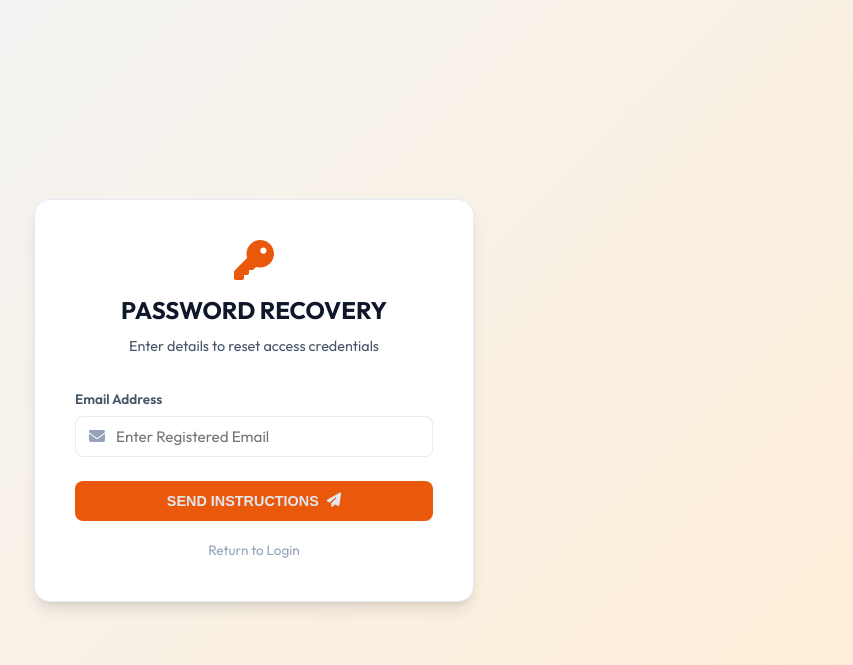
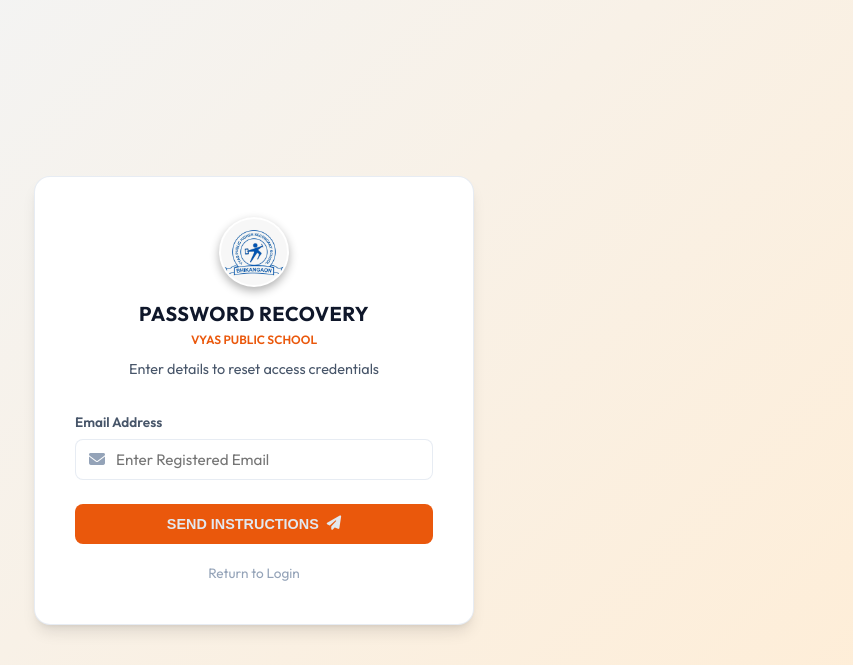
Before and after one commit to Shreeshvyas/VPHS, a Django app: page /forgot-password/ in a window 1280 px wide. Shown: the top 665 px of the page, without its empty margins (386-1239 px from the left). Run offline with Django 4.2, Linux system fonts and the light colour scheme; data comes from the database, SQL or seed files in the repository.

Commit message:
Configure actual school logo on login and forgot password pages

```diff
--- a/templates/users/forgot_password.html
+++ b/templates/users/forgot_password.html
@@ -6,16 +6,17 @@
     <meta name="viewport" content="width=device-width, initial-scale=1.0">
     <title>Reset Password | Vyas public school School ERP</title>
     <link rel="stylesheet" href="https://cdnjs.cloudflare.com/ajax/libs/font-awesome/6.4.0/css/all.min.css">
-    <link rel="stylesheet" href="{% static 'css/styles.css' %}">
+    <link rel="stylesheet" href="{% static 'css/styles.css' %}?v=2.0">
 </head>
 <body class="auth-container">
     <div class="auth-card">
         <div class="auth-header">
-            <div class="auth-logo">
-                <i class="fa-solid fa-key" style="color: var(--sidebar-active); font-size: 2.5rem; margin-bottom: 12px;"></i>
-                <div>PASSWORD RECOVERY</div>
+            <div class="auth-logo" style="display: flex; flex-direction: column; align-items: center; justify-content: center;">
+                <img src="{% static 'logo.png' %}" alt="VYAS Logo" style="width: 70px; height: 70px; object-fit: contain; border-radius: 50%; background: #fff; padding: 2px; margin-bottom: 12px; box-shadow: 0 4px 10px rgba(0,0,0,0.3);">
+                <div style="font-size: 1.25rem; font-weight: 700; letter-spacing: 0.5px;">PASSWORD RECOVERY</div>
+                <div style="font-size: 0.75rem; color: var(--sidebar-active); font-weight: 600; text-transform: uppercase; margin-top: 2px;">Vyas Public School</div>
             </div>
-            <p class="auth-desc">Enter details to reset access credentials</p>
+            <p class="auth-desc" style="margin-top: 10px;">Enter details to reset access credentials</p>
         </div>
 
         {% if messages %}
```
Also changed, not shown: templates/users/login.html (+6 -5 lines).
